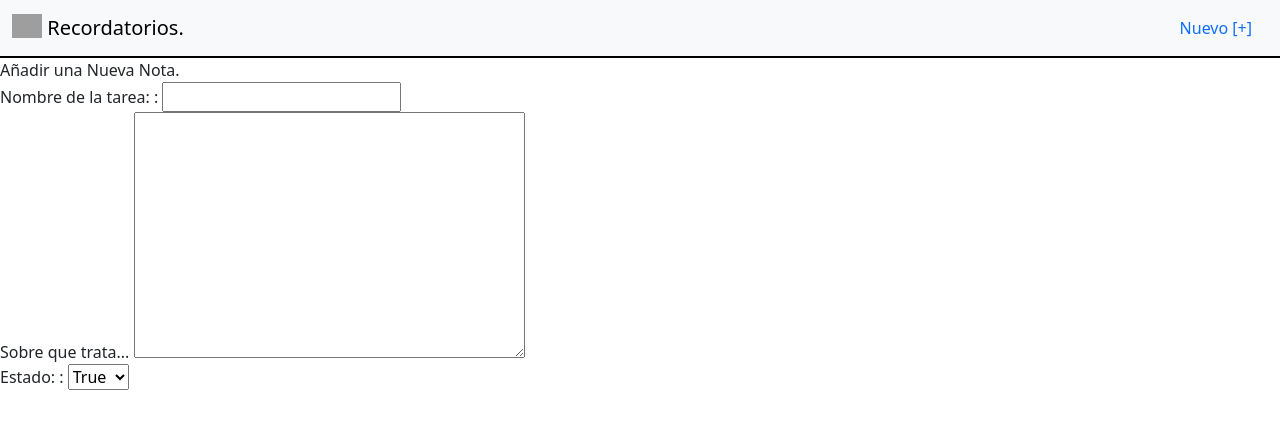
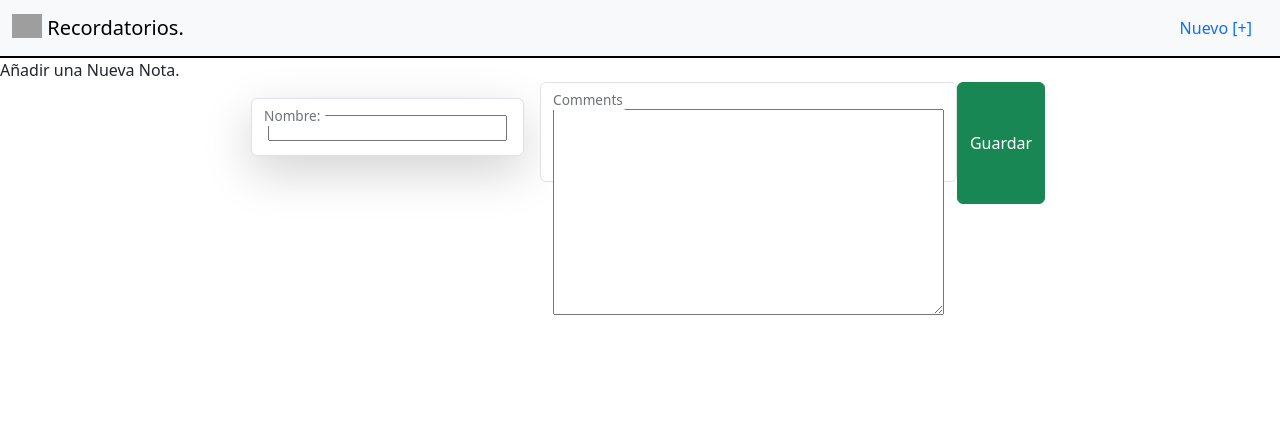
Before and after one commit to Engeldark55/ProyectoDJ, a Django app: page /nuevo/ in a window 1280 px wide. Shown: the top 429 px of the page. Run offline with Django 5.2, Linux system fonts and the light colour scheme; grey boxes are pictures that could not be loaded.

Commit message:
avance: hay que mejorar la base ya que elimina las notas es correcto pero queremos ahora un reguistro de las notas creadas por lo que se recomienda actualiza  en  vez de eliminar

```diff
--- a/Notas/forms.py
+++ b/Notas/forms.py
@@ -4,4 +4,4 @@ from .models import Tarea
 class TareaForm(ModelForm):
     class Meta:
         model = Tarea
-        fields = ("nombre","descripcion","estado",)
+        fields = ("nombre","descripcion",)
--- a/Notas/models.py
+++ b/Notas/models.py
@@ -8,7 +8,7 @@ class Tarea(models.Model):
                     ]
     nombre = models.CharField(verbose_name="nombre  de la tarea: ", max_length=50)
     descripcion = models.TextField(verbose_name="sobre que trata...")
-    estado = models.CharField(verbose_name= 'Estado: ',choices=ESTADO_CHOICES, max_length=50, default=False)
+    estado = models.CharField(verbose_name= 'Estado: ',choices=ESTADO_CHOICES, max_length=50, default="not ok")
     creado = models.DateTimeField(verbose_name='creado el dia: ', auto_now=False, auto_now_add=True)
     class Meta:
         verbose_name = ("Tarea")
--- a/Notas/templates/Notas/components/añadir.html
+++ b/Notas/templates/Notas/components/añadir.html
@@ -1,10 +1,25 @@
 {% extends "Notas/index.html" %}
+{% load static %}
 
 {% block contenedor %}
 <div id="nuevo">
     <h7>Añadir una Nueva Nota. </h7>
-    <form>
-        {{form}}
+    <form  class="d-flex justify-content-center" action = "{% url "Notas:nuevo" %}" method='POST' id="formulario_agragar" >
+        {% csrf_token %}
+        <div class="form-floating m-3 ">
+            <div type="text" class="form-control shadow-lg p-3 mb-5 bg-body rounded" id="floatingInput" placeholder="Nombre">
+                {{form.nombre}}
+            </div>
+            <label for="floatingInput" >Nombre: </label>
+        </div>
+        <div class="form-floating">
+            <div class="form-control" placeholder="Leave a comment here" id="floatingTextarea2" style="height: 100px">
+                {{form.descripcion}}
+            </div>
+            <label for="floatingTextarea2">Comments</label>
+        </div>
+
+        <button type="submit" class="btn btn-success mb-3">Guardar</button>
     </form>
 </div>
 {% endblock contenedor %}
--- a/Notas/templates/Notas/index.html
+++ b/Notas/templates/Notas/index.html
@@ -28,12 +28,14 @@
         <main>
                 <h7>Todas Las Notas De Hoy: {{fecha}}</h7>
                 <hr>
-                <div class="listado">
+                <div class="listado overflow-auto">
                     <ul>
                         {% for tarea in lista %}
-                        <form action = "{% url "Notas:confimar_tarea"   tarea.id %}" method='POST'>
+                        <form class="d-flex justify-content-center w-100" action = "{% url "Notas:confimar_tarea"   tarea.id %}" method='POST'>
                             {% csrf_token %}
-                            <li>{{tarea}}</li> <button type="submit" class="btn btn-danger mb-3">Eliminar</button>
+                            <li class="w-75"><span class="text-primary">{{tarea.nombre}}</span>: <span class="text-secondary">{{tarea.descripcion}}</span></li>
+
+                            <button type="submit" class="btn btn-success mb-3 d-flex justify-content-end">Listo</button>
                         </form>
                         {% endfor %}
 
--- a/Notas/views.py
+++ b/Notas/views.py
@@ -22,7 +22,13 @@ def ConfimacionTarea(request, pk):
     return redirect('Notas:notas_index')
 
 def AñadirTarea(req):
-    NuevoForm = TareaForm
+    if req.method == "POST":
+        NuevoForm = TareaForm(req.POST)
+        if NuevoForm.is_valid():
+            NuevoForm.save()
+            return redirect('Notas:notas_index')
+    else:
+        NuevoForm = TareaForm()
     context = {
         'titulo': 'Recordatorios.',
         'form':NuevoForm
```
